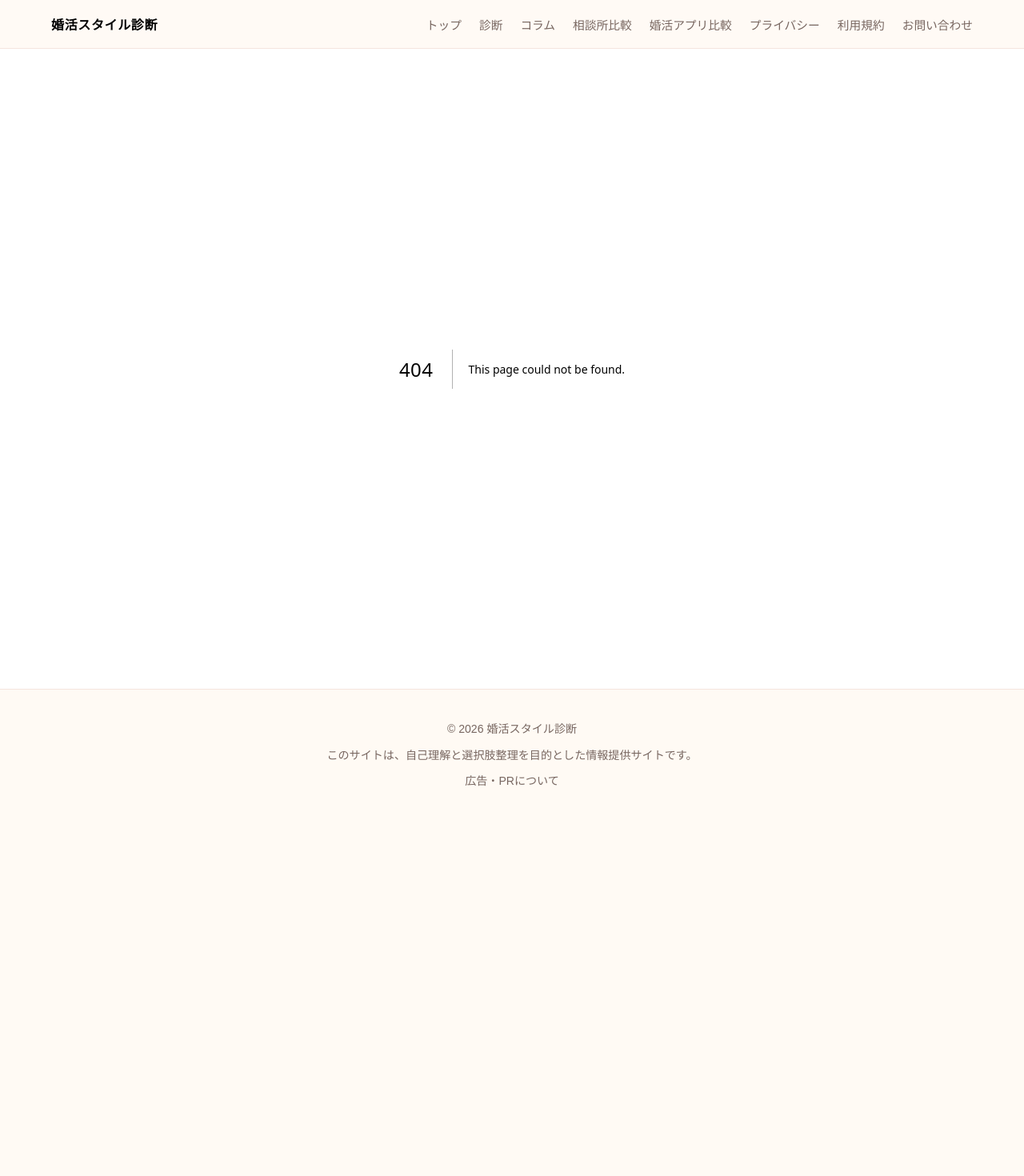
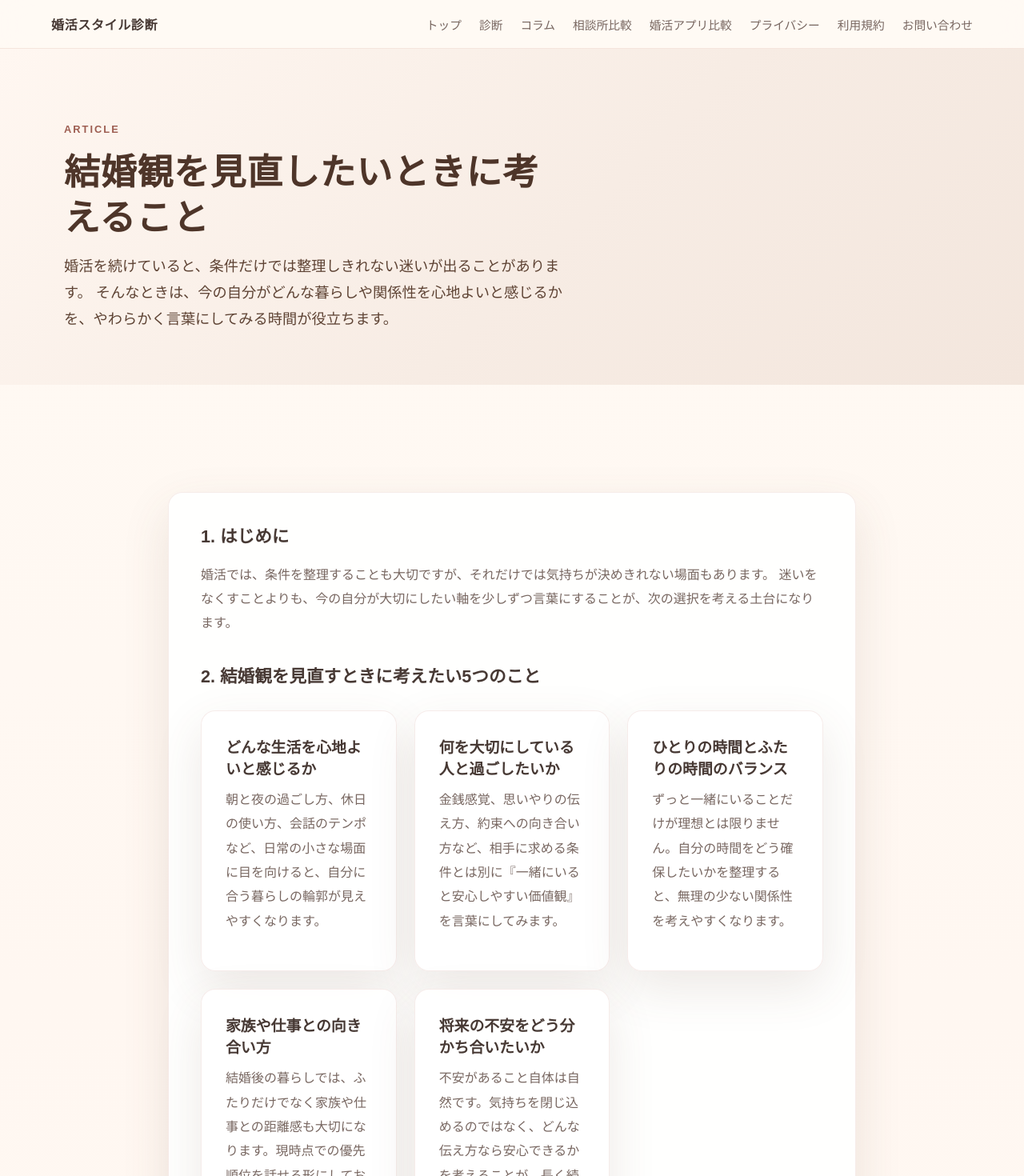
Before and after one commit to kenichis1971-cloud/konkatsu-diagnosis-site, a Next.js app: page /articles/review-marriage-values in a window 1280 px wide. Before the commit this address had no page. Shown: the top 1470 px of the page at 80% size. Before the commit the page ends 1026 px from the top, so only its background shows below. Built offline with nearby package versions, Linux system fonts and the light colour scheme.

Commit message:
Add review marriage values article page and publish link

```diff
--- /dev/null
+++ b/app/articles/review-marriage-values/page.tsx
@@ -0,0 +1,105 @@
+import Link from "next/link";
+import { createPageMetadata } from "@/lib/seo";
+
+export const metadata = createPageMetadata({
+  title: "結婚観を見直したいときに考えること | 婚活コラム",
+  description:
+    "結婚観を見直したいときに、条件だけでなく生活・価値観・安心感・将来の過ごし方をやさしく整理するためのコラムです。",
+  path: "/articles/review-marriage-values",
+});
+
+const reviewPoints = [
+  {
+    title: "どんな生活を心地よいと感じるか",
+    body: "朝と夜の過ごし方、休日の使い方、会話のテンポなど、日常の小さな場面に目を向けると、自分に合う暮らしの輪郭が見えやすくなります。",
+  },
+  {
+    title: "何を大切にしている人と過ごしたいか",
+    body: "金銭感覚、思いやりの伝え方、約束への向き合い方など、相手に求める条件とは別に『一緒にいると安心しやすい価値観』を言葉にしてみます。",
+  },
+  {
+    title: "ひとりの時間とふたりの時間のバランス",
+    body: "ずっと一緒にいることだけが理想とは限りません。自分の時間をどう確保したいかを整理すると、無理の少ない関係性を考えやすくなります。",
+  },
+  {
+    title: "家族や仕事との向き合い方",
+    body: "結婚後の暮らしでは、ふたりだけでなく家族や仕事との距離感も大切になります。現時点での優先順位を話せる形にしておくと、迷いが減りやすくなります。",
+  },
+  {
+    title: "将来の不安をどう分かち合いたいか",
+    body: "不安があること自体は自然です。気持ちを閉じ込めるのではなく、どんな伝え方なら安心できるかを考えることが、長く続けやすい関係性のヒントになります。",
+  },
+];
+
+export default function ReviewMarriageValuesArticlePage() {
+  return (
+    <main>
+      <section className="review-values-hero" aria-labelledby="review-values-title">
+        <div className="review-values-hero__content">
+          <p className="eyebrow">Article</p>
+          <h1 id="review-values-title" className="review-values-title">結婚観を見直したいときに考えること</h1>
+          <p className="review-values-lead">
+            婚活を続けていると、条件だけでは整理しきれない迷いが出ることがあります。
+            そんなときは、今の自分がどんな暮らしや関係性を心地よいと感じるかを、やわらかく言葉にしてみる時間が役立ちます。
+          </p>
+        </div>
+      </section>
+
+      <div className="page-shell review-values-shell">
+        <article className="page-card content-area review-values-article" aria-labelledby="review-values-title">
+          <section aria-labelledby="review-values-intro">
+            <h2 id="review-values-intro">1. はじめに</h2>
+            <p>
+              婚活では、条件を整理することも大切ですが、それだけでは気持ちが決めきれない場面もあります。
+              迷いをなくすことよりも、今の自分が大切にしたい軸を少しずつ言葉にすることが、次の選択を考える土台になります。
+            </p>
+          </section>
+
+          <section aria-labelledby="review-values-five-points" className="review-values-points">
+            <h2 id="review-values-five-points">2. 結婚観を見直すときに考えたい5つのこと</h2>
+            <div className="card-grid">
+              {reviewPoints.map((point) => (
+                <section className="text-card" key={point.title}>
+                  <h3>{point.title}</h3>
+                  <p>{point.body}</p>
+                </section>
+              ))}
+            </div>
+          </section>
+
+          <section aria-labelledby="review-values-conditions">
+            <h2 id="review-values-conditions">3. 条件と価値観を分けて考える</h2>
+            <p>
+              条件は比較しやすく、整理もしやすい要素です。一方で価値観は、言葉にしないと自分でも気づきにくいことがあります。
+            </p>
+            <p>
+              条件だけで決めるのではなく、毎日を続けていく関係性をどう育てたいかも合わせて考えると、選ぶ視点がやさしく広がります。
+            </p>
+          </section>
+
+          <section aria-labelledby="review-values-with-diagnosis">
+            <h2 id="review-values-with-diagnosis">4. 診断結果と合わせて考える</h2>
+            <p>
+              <Link href="/diagnosis">10問4択の診断</Link>
+              と合わせて見ると、自分がどこで迷いやすいか、どんな進め方が合いやすいかを整理しやすくなります。
+            </p>
+            <p>
+              たとえば、慎重に見極めたい人・条件を整理したい人・価値観を大切にしたい人など、タイプによって確認したい点は少しずつ変わります。
+              気持ちをゆるやかに整えたいときは、<Link href="/fortune">占い鑑定ページ</Link>を読み物として参考にするのもひとつの方法です。
+            </p>
+          </section>
+
+          <section aria-labelledby="review-values-summary">
+            <h2 id="review-values-summary">5. まとめ</h2>
+            <p>
+              結婚観は、一度決めたら終わりではありません。状況や気持ちが変わる中で、今の自分に合う考え方に見直していくことも自然な流れです。
+            </p>
+            <p>
+              整理した内容を持って、<Link href="/articles">コラム一覧へ戻る</Link>と、次に読みたいテーマを選びやすくなります。
+            </p>
+          </section>
+        </article>
+      </div>
+    </main>
+  );
+}
--- a/app/globals.css
+++ b/app/globals.css
@@ -1890,3 +1890,86 @@ p {
     width: 100%;
   }
 }
+
+.review-values-shell {
+  margin-top: clamp(20px, 4vw, 32px);
+}
+
+.review-values-hero {
+  position: relative;
+  display: grid;
+  min-height: clamp(300px, 42vw, 420px);
+  align-items: center;
+  padding: clamp(40px, 6vw, 72px) clamp(20px, 5vw, 72px) clamp(28px, 5vw, 48px);
+  background: linear-gradient(135deg, #fff7f1 0%, #f7ece4 55%, #f3e6dd 100%);
+}
+
+.review-values-hero__content {
+  width: min(1120px, 100%);
+  margin: 0 auto;
+  color: #5b3d2e;
+}
+
+.review-values-title {
+  max-width: 24ch;
+  margin-top: 0;
+  margin-bottom: 16px;
+  color: #4e3529;
+  text-wrap: balance;
+  overflow-wrap: anywhere;
+  font-size: clamp(2rem, 4vw, 2.8rem);
+  line-height: 1.28;
+}
+
+.review-values-lead {
+  max-width: 62ch;
+  margin-bottom: 0;
+  color: #5e4334;
+  font-size: clamp(1rem, 1.55vw, 1.14rem);
+  line-height: 1.8;
+}
+
+.review-values-article {
+  max-width: 860px;
+  margin: 0 auto;
+  padding: clamp(24px, 4vw, 40px);
+}
+
+.review-values-article > section + section {
+  margin-top: clamp(24px, 4vw, 36px);
+}
+
+.review-values-points .card-grid {
+  margin-bottom: clamp(34px, 6vw, 56px);
+}
+
+.review-values-points .text-card {
+  padding: clamp(20px, 3.2vw, 30px);
+}
+
+@media (max-width: 780px) {
+  .review-values-shell {
+    margin-top: 14px;
+  }
+
+  .review-values-hero {
+    min-height: clamp(310px, 96vw, 420px);
+    padding: 48px 16px 34px;
+  }
+
+  .review-values-title {
+    max-width: 100%;
+    font-size: clamp(1.65rem, 7vw, 2.08rem);
+    line-height: 1.35;
+  }
+
+  .review-values-lead {
+    max-width: 100%;
+    font-size: clamp(0.96rem, 3.7vw, 1.05rem);
+    line-height: 1.74;
+  }
+
+  .review-values-article {
+    padding: 20px 16px;
+  }
+}
--- a/app/sitemap.ts
+++ b/app/sitemap.ts
@@ -10,6 +10,7 @@ export default function sitemap(): MetadataRoute.Sitemap {
     "/articles/before-start",
     "/articles/compare-marriage-agencies",
     "/articles/before-using-marriage-apps",
+    "/articles/review-marriage-values",
     "/marriage-agencies",
     "/marriage-apps",
     "/fortune",
```
Also changed, not shown: app/articles/page.tsx (+8 -4 lines).
